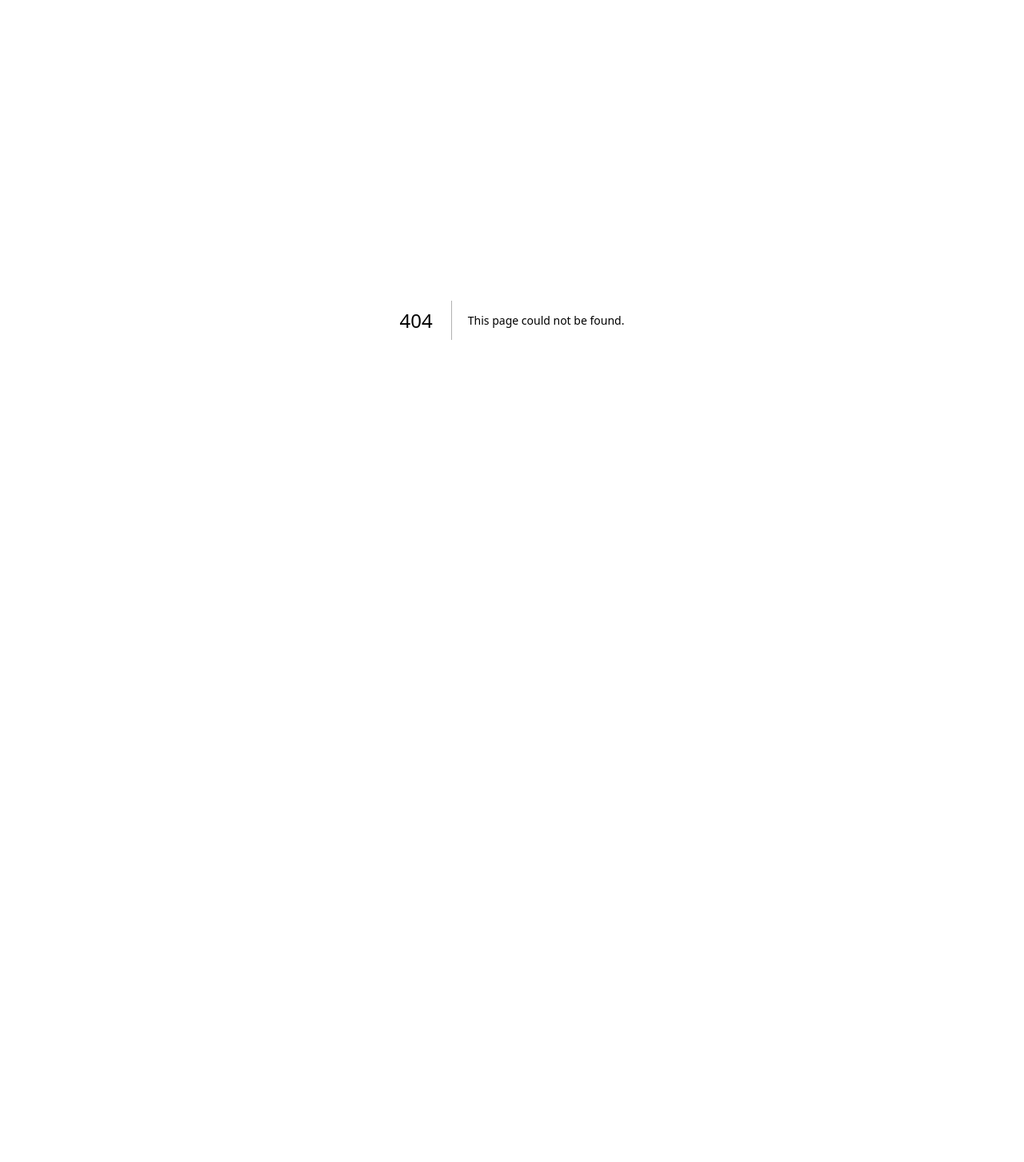
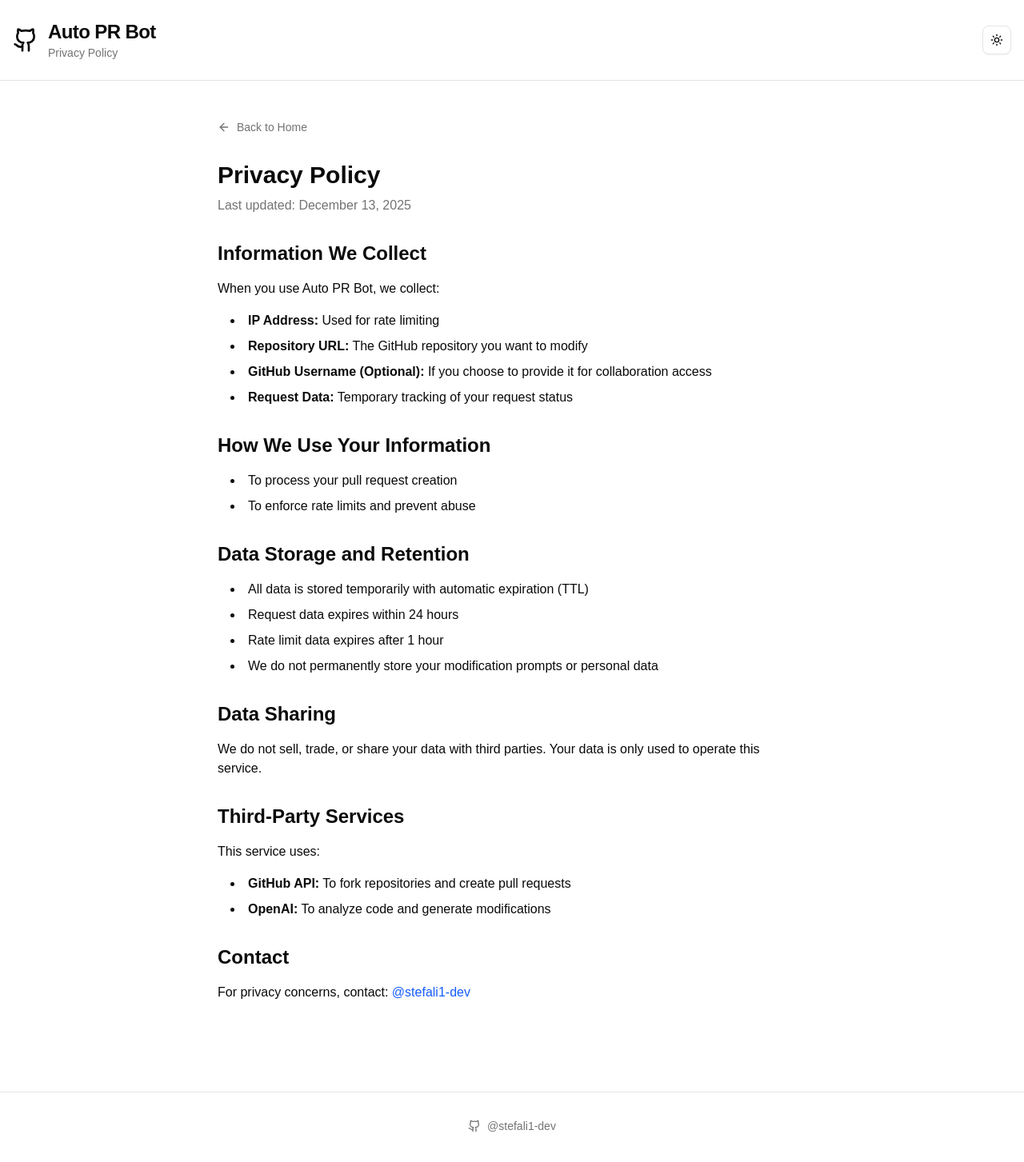
Before and after one commit to stefali1-dev/auto-pr-bot-ui, a Next.js app: page /privacy in a window 1280 px wide. Before the commit this address had no page. Shown: the whole page at 80% size. Before the commit the page ends 800 px from the top, so only its background shows below. Built offline with nearby package versions, Linux system fonts and the light colour scheme.

Commit message:
Add privacy page

```diff
--- a/src/pages/index.tsx
+++ b/src/pages/index.tsx
@@ -332,7 +332,9 @@ export default function Home() {
 
       {/* Footer */}
       <footer className="border-t mt-16 py-8">
-        <div className="container mx-auto px-4 text-center text-sm text-muted-foreground">
+        <div className="container mx-auto px-4 text-center">
+          <div className="flex flex-col items-center gap-4">
+            <div className="flex items-center gap-4 text-sm text-muted-foreground">
               <a
                 href="https://github.com/stefali1-dev"
                 target="_blank"
@@ -342,6 +344,22 @@ export default function Home() {
                 <Github className="h-4 w-4" />
                 @stefali1-dev
               </a>
+              <span>•</span>
+              <a
+                href="/privacy"
+                className="hover:text-foreground transition-colors"
+              >
+                Privacy Policy
+              </a>
+              <span>•</span>
+              <a
+                href="/terms"
+                className="hover:text-foreground transition-colors"
+              >
+                Terms of Service
+              </a>
+            </div>
+          </div>
         </div>
       </footer>
     </div>
--- /dev/null
+++ b/src/pages/privacy.tsx
@@ -0,0 +1,110 @@
+import Head from 'next/head';
+import Link from 'next/link';
+import { Github, ArrowLeft } from 'lucide-react';
+import { ThemeToggle } from '@/components/theme-toggle';
+
+export default function Privacy() {
+  return (
+    <>
+      <Head>
+        <title>Privacy Policy - Auto PR Bot</title>
+        <meta name="description" content="Privacy Policy for Auto PR Bot" />
+      </Head>
+      <div className="min-h-screen bg-background">
+        <header className="border-b bg-card">
+          <div className="container mx-auto px-4 py-6">
+            <div className="flex items-center justify-between">
+              <div className="flex items-center gap-3">
+                <Github className="h-8 w-8 text-foreground" />
+                <div>
+                  <h1 className="text-2xl font-bold tracking-tight text-foreground">Auto PR Bot</h1>
+                  <p className="text-sm text-muted-foreground">Privacy Policy</p>
+                </div>
+              </div>
+              <ThemeToggle />
+            </div>
+          </div>
+        </header>
+
+        <main className="container mx-auto px-4 py-12 max-w-3xl">
+          <Link
+            href="/"
+            className="inline-flex items-center gap-2 text-sm text-muted-foreground hover:text-foreground transition-colors mb-8"
+          >
+            <ArrowLeft className="h-4 w-4" />
+            Back to Home
+          </Link>
+
+          <div className="space-y-8">
+            <div>
+              <h1 className="text-3xl font-bold mb-2">Privacy Policy</h1>
+              <p className="text-muted-foreground">Last updated: December 13, 2025</p>
+            </div>
+
+            <div className="space-y-4">
+              <h2 className="text-2xl font-semibold">Information We Collect</h2>
+              <p>When you use Auto PR Bot, we collect:</p>
+              <ul className="list-disc list-inside space-y-2 ml-4">
+                <li><strong>IP Address:</strong> Used for rate limiting</li>
+                <li><strong>Repository URL:</strong> The GitHub repository you want to modify</li>
+                <li><strong>GitHub Username (Optional):</strong> If you choose to provide it for collaboration access</li>
+                <li><strong>Request Data:</strong> Temporary tracking of your request status</li>
+              </ul>
+            </div>
+
+            <div className="space-y-4">
+              <h2 className="text-2xl font-semibold">How We Use Your Information</h2>
+              <ul className="list-disc list-inside space-y-2 ml-4">
+                <li>To process your pull request creation</li>
+                <li>To enforce rate limits and prevent abuse</li>
+              </ul>
+            </div>
+
+            <div className="space-y-4">
+              <h2 className="text-2xl font-semibold">Data Storage and Retention</h2>
+              <ul className="list-disc list-inside space-y-2 ml-4">
+                <li>All data is stored temporarily with automatic expiration (TTL)</li>
+                <li>Request data expires within 24 hours</li>
+                <li>Rate limit data expires after 1 hour</li>
+                <li>We do not permanently store your modification prompts or personal data</li>
+              </ul>
+            </div>
+
+            <div className="space-y-4">
+              <h2 className="text-2xl font-semibold">Data Sharing</h2>
+              <p>We do not sell, trade, or share your data with third parties. Your data is only used to operate this service.</p>
+            </div>
+
+            <div className="space-y-4">
+              <h2 className="text-2xl font-semibold">Third-Party Services</h2>
+              <p>This service uses:</p>
+              <ul className="list-disc list-inside space-y-2 ml-4">
+                <li><strong>GitHub API:</strong> To fork repositories and create pull requests</li>
+                <li><strong>OpenAI:</strong> To analyze code and generate modifications</li>
+              </ul>
+            </div>
+
+            <div className="space-y-4">
+              <h2 className="text-2xl font-semibold">Contact</h2>
+              <p>For privacy concerns, contact: <a href="https://github.com/stefali1-dev" target="_blank" rel="noopener noreferrer" className="text-blue-600 dark:text-blue-400 hover:underline">@stefali1-dev</a></p>
+            </div>
+          </div>
+        </main>
+
+        <footer className="border-t mt-16 py-8">
+          <div className="container mx-auto px-4 text-center text-sm text-muted-foreground">
+            <a
+              href="https://github.com/stefali1-dev"
+              target="_blank"
+              rel="noopener noreferrer"
+              className="inline-flex items-center gap-2 hover:text-foreground transition-colors"
+            >
+              <Github className="h-4 w-4" />
+              @stefali1-dev
+            </a>
+          </div>
+        </footer>
+      </div>
+    </>
+  );
+}
--- /dev/null
+++ b/src/pages/terms.tsx
@@ -0,0 +1,91 @@
+import Head from 'next/head';
+import Link from 'next/link';
+import { Github, ArrowLeft } from 'lucide-react';
+import { ThemeToggle } from '@/components/theme-toggle';
+
+export default function Terms() {
+  return (
+    <>
+      <Head>
+        <title>Terms of Service - Auto PR Bot</title>
+        <meta name="description" content="Terms of Service for Auto PR Bot" />
+      </Head>
+      <div className="min-h-screen bg-background">
+        <header className="border-b bg-card">
+          <div className="container mx-auto px-4 py-6">
+            <div className="flex items-center justify-between">
+              <div className="flex items-center gap-3">
+                <Github className="h-8 w-8 text-foreground" />
+                <div>
+                  <h1 className="text-2xl font-bold tracking-tight text-foreground">Auto PR Bot</h1>
+                  <p className="text-sm text-muted-foreground">Terms of Service</p>
+                </div>
+              </div>
+              <ThemeToggle />
+            </div>
+          </div>
+        </header>
+
+        <main className="container mx-auto px-4 py-12 max-w-3xl">
+          <Link
+            href="/"
+            className="inline-flex items-center gap-2 text-sm text-muted-foreground hover:text-foreground transition-colors mb-8"
+          >
+            <ArrowLeft className="h-4 w-4" />
+            Back to Home
+          </Link>
+
+          <div className="space-y-8">
+            <div>
+              <h1 className="text-3xl font-bold mb-2">Terms of Service</h1>
+              <p className="text-muted-foreground">Last updated: December 13, 2025</p>
+            </div>
+
+            <div className="space-y-4">
+              <h2 className="text-2xl font-semibold">Acceptance of Terms</h2>
+              <p>By using Auto PR Bot, you agree to these Terms of Service. If you don't agree, please don't use this service.</p>
+            </div>
+
+            <div className="space-y-4">
+              <h2 className="text-2xl font-semibold">User Responsibilities</h2>
+              <p>You agree to:</p>
+              <ul className="list-disc list-inside space-y-2 ml-4">
+                <li>Only target repositories you have permission to fork and modify</li>
+                <li>Respect repository licenses and contribution guidelines</li>
+                <li>Not use this service to spam, harass, or submit malicious code</li>
+                <li>Not abuse the rate limits or attempt to circumvent them</li>
+              </ul>
+            </div>
+
+            <div className="space-y-4">
+              <h2 className="text-2xl font-semibold">Liability and Disclaimers</h2>
+              <ul className="list-disc list-inside space-y-2 ml-4">
+                <li><strong>No Warranty:</strong> This service is provided "as is" without warranties</li>
+                <li><strong>User Content:</strong> You are solely responsible for the content of PRs created</li>
+              </ul>
+            </div>
+
+            <div className="space-y-4">
+              <h2 className="text-2xl font-semibold">GitHub Terms</h2>
+              <p>You must also comply with <a href="https://docs.github.com/en/site-policy/github-terms/github-terms-of-service" target="_blank" rel="noopener noreferrer" className="text-blue-600 dark:text-blue-400 hover:underline">GitHub's Terms of Service</a> when using this tool.</p>
+            </div>
+          </div>
+        </main>
+
+        <footer className="border-t mt-16 py-8">
+          <div className="container mx-auto px-4 text-center text-sm text-muted-foreground">
+            <a
+              href="https://github.com/stefali1-dev"
+              target="_blank"
+              rel="noopener noreferrer"
+              className="inline-flex items-center gap-2 hover:text-foreground transition-colors"
+            >
+              <Github className="h-4 w-4" />
+              @stefali1-dev
+            </a>
+          </div>
+        </footer>
+      </div>
+    </>
+  );
+}
```
Lines whose indentation alone changed are shown as unchanged.
